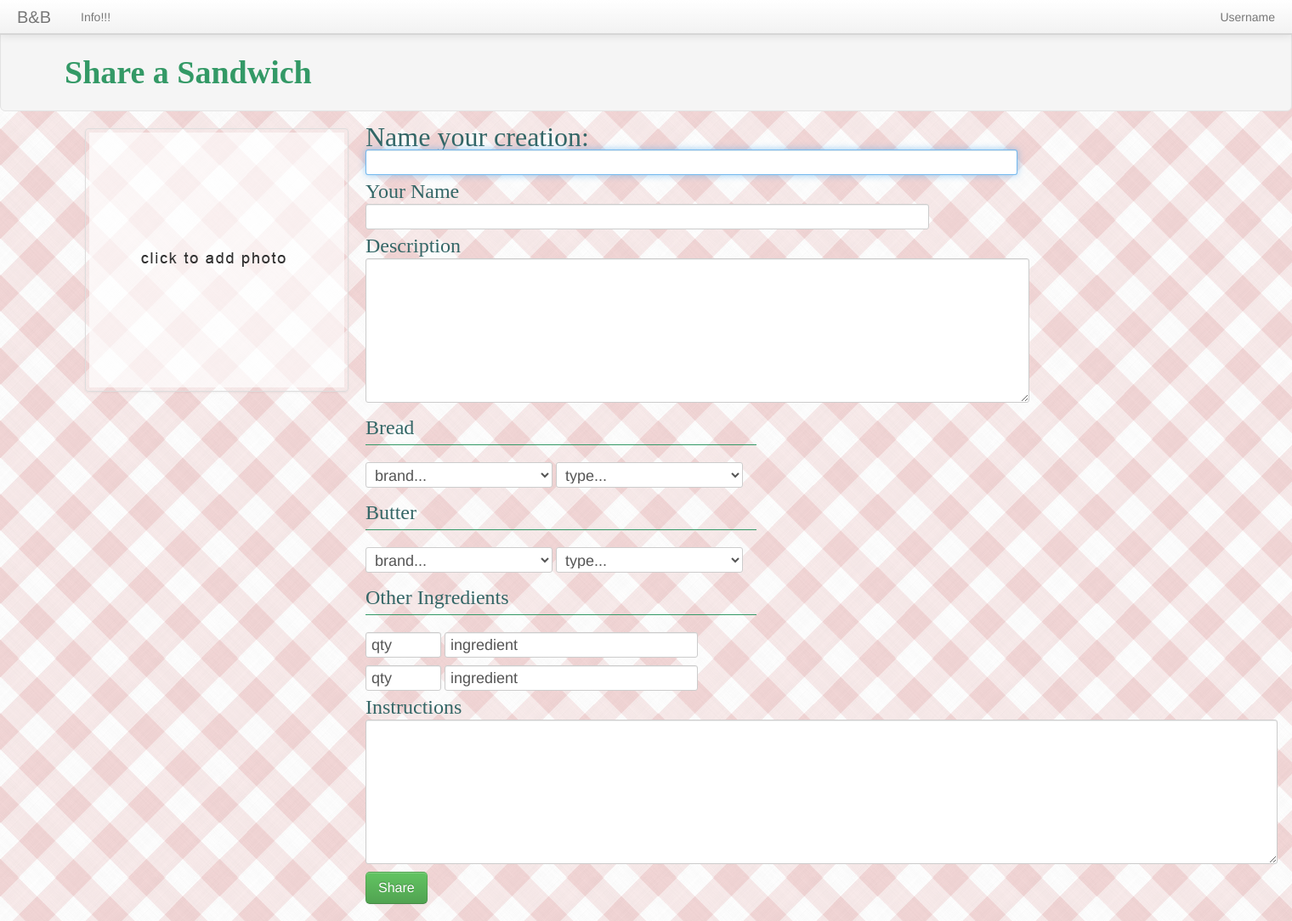
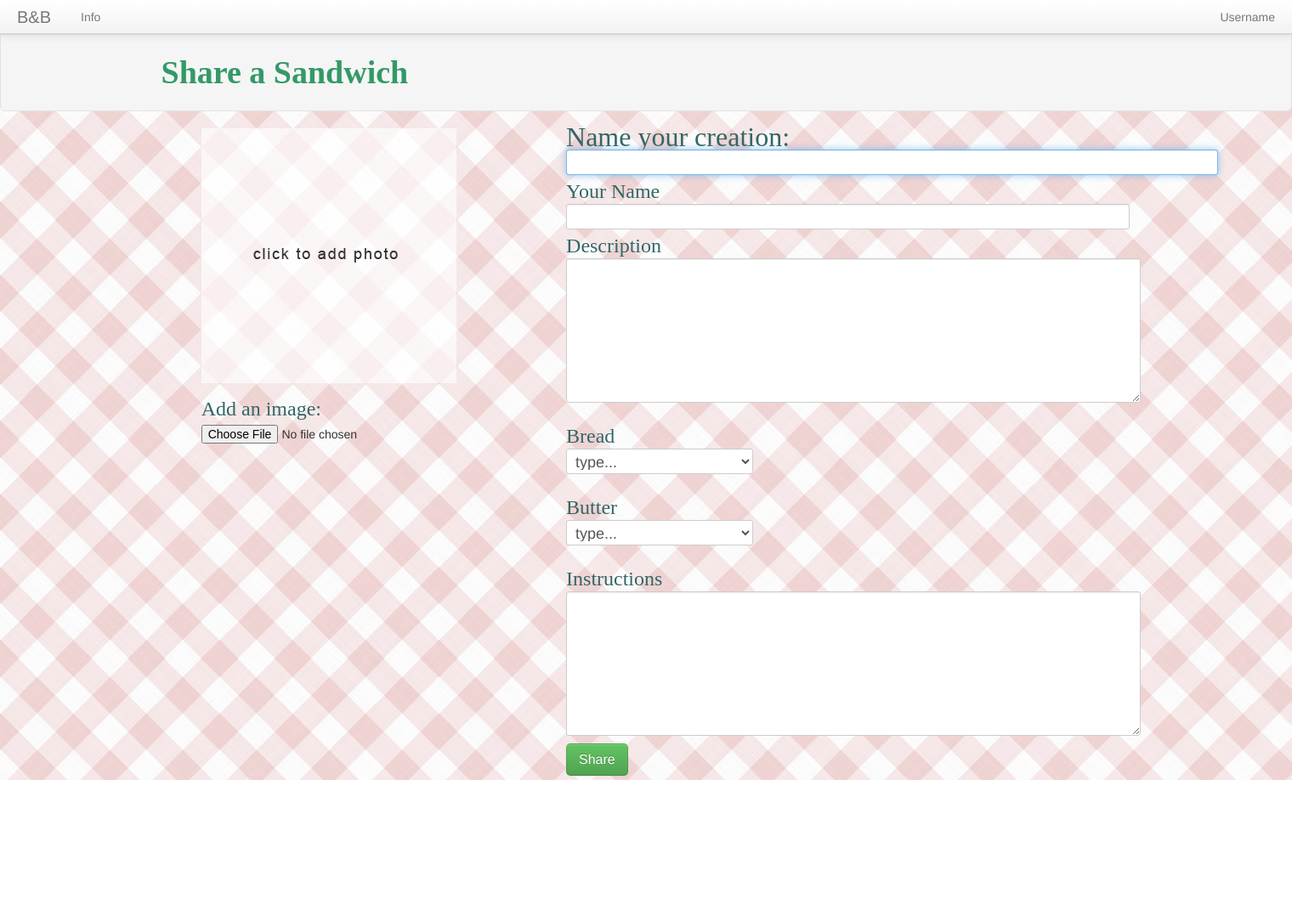
Before and after one commit to imclab/breadsandbutters, a Flask app: template templates/share.html in a window 1520 px wide. Shown: the whole page at 85% size. After the commit the page ends 918 px from the top, so only its background shows below. Run offline with Flask 2, Linux system fonts and the light colour scheme; the template is opened without the code that fills it: most values are stand-ins (such as "Sample title", 1, 10 or a date in 2020); some web fonts are replaced.

Commit message:
share submission working with amazon s3

```diff
--- a/app.py
+++ b/app.py
@@ -7,16 +7,24 @@
 from flask import Flask, request, render_template, redirect, abort
 from mongoengine import *
 from flask.ext.mongoengine import mongoengine
+from werkzeug import secure_filename
 
-mongoengine.connect('mydata', host=os.environ.get('MONGOLAB_URI'))
 
-# ------------------------------------------------------------- DATA
+import boto # Amazon AWS library
+import StringIO # Python Image Library
 
-# data_setup.get_data()
+
+
 
 # -------------------------------------------------------------- "/"
 
 app = Flask(__name__)
+app.secret_key = os.environ.get('SECRET_KEY') # put SECRET_KEY variable inside .env file with a random string of alphanumeric characters
+app.config['CSRF_ENABLED'] = False
+app.config['MAX_CONTENT_LENGTH'] = 16 * 1024 * 1024 # 16 megabyte file upload
+
+mongoengine.connect('mydata', host=os.environ.get('MONGOLAB_URI'))
+ALLOWED_EXTENSIONS = set(['png', 'jpg', 'jpeg', 'gif'])
 
 @app.route("/")
 def mainpage():
@@ -32,7 +40,78 @@
 
 
 # ----------------------------------------------------------------- /SHARE
+@app.route("/share", methods=['GET', 'POST'])
+def share():
 
+    sandwich_form = models.SandwichForm(request.form)
+
+    if request.method == "POST" and sandwich_form.validate():
+
+        uploaded_file = request.files['fileupload']
+        # app.logger.info(file)
+        # app.logger.info(file.mimetype)
+        # app.logger.info(dir(file))
+
+        # Uploading is fun
+        # 1 - Generate a file name with the datetime prefixing filename
+        # 2 - Connect to s3
+        # 3 - Get the s3 bucket, put the file
+        # 4 - After saving to s3, save data to database
+
+        if uploaded_file and allowed_file(uploaded_file.filename):
+            # create filename, prefixed with datetime
+            now = datetime.datetime.now()
+            filename = now.strftime('%Y%m%d%H%M%s') + "-" + secure_filename(uploaded_file.filename)
+            # thumb_filename = now.strftime('%Y%m%d%H%M%s') + "-" + secure_filename(uploaded_file.filename)
+
+            # connect to s3
+            s3conn = boto.connect_s3(os.environ.get('AWS_ACCESS_KEY_ID'),os.environ.get('AWS_SECRET_ACCESS_KEY'))
+
+            # open s3 bucket, create new Key/file
+            # set the mimetype, content and access control
+            b = s3conn.get_bucket(os.environ.get('AWS_BUCKET')) # bucket name defined in .env
+            k = b.new_key(b)
+            k.key = filename
+            k.set_metadata("Content-Type", uploaded_file.mimetype)
+            k.set_contents_from_string(uploaded_file.stream.read())
+            k.make_public()
+
+            # save information to MONGO database
+            # did something actually save to S3
+            templateData = {}
+            if k and k.size > 0:
+
+                sandwich = models.Sandwich()
+                sandwich.title = request.form.get('title', 'untitled sandwich' )
+                sandwich.author = request.form.get('author', 'mystery maker')
+                sandwich.descrip = request.form.get('descrip', 'it is what it is')
+                sandwich.bread_type = request.form.get('bread_type')
+                sandwich.butter_type = request.form.get('butter_type')
+                sandwich.instructions = request.form.get('instructions')
+                sandwich.files.append(filename)
+                sandwich.save()
+
+                templateData = {
+                    'sandwich' : sandwich
+                }
+
+            return render_template( 'success.html', **templateData )
+
+    else:
+
+        allBreads = models.Product.objects(shelf="bread")
+        allButters = models.Product.objects(shelf="butter")
+
+        templateData = {
+            'breads' : allBreads,
+            'butters' : allButters,
+            'form' : sandwich_form
+        }
+
+    return render_template( 'share.html', **templateData )
+
+
+# ------------------------------------------------------------------------- DATA
 @app.route("/automateproducts")
 def test():
 
@@ -49,66 +128,17 @@
         tmpButter = models.Product(shelf="butter",name=b)
         tmpButter.save()
 
-
     return "ok"
 
-@app.route("/share")
-def share():
-    all_data = {
-        'Addons' : data_setup.all_addons_categories,
-        'Breads' : data_setup.all_bread_brands,
-        'Butters' : data_setup.all_nuts,
-        'dbBreads' : models.Product.objects(shelf='bread').order_by('name'),
-        'dbButters' : models.Product.objects(shelf='butter').order_by('name'),
-        'title' : "share"
-    }
 
-    app.logger.debug(all_data.get('dbBreads'))
+# ------------------------------------------------------------------------ ERRORS
+@app.errorhandler(404)
+def page_not_found(error):
+    return render_template('404.html'), 404
 
-
-    return render_template('share.html', **all_data)
-
-
-# ------------------------------------------------------------------- /SAVE
-@app.route("/save", methods=['GET','POST'])
-def save():
-    sandwich_form = models.SandwichForm(request.form)
-
-    if request.method == "POST" :
-        new = models.Sandwich()
-        new.title = request.form.get('title', 'that \'which')
-        new.author = request.form.get('author', 'anonymous')
-        new.descip = request.form.get('descrip', 'it is what it is')
-        new.bread_brand = request.form.get('bread_brand', 'none')
-        new.bread_type = request.form.get('bread_type', 'none')
-        new.butter_brand = request.form.get('butter_brand', 'none')
-        new.butter_type = request.form.get('butter_type', 'none')
-        new.qty1 = request.form.get('qty1', None)
-        new.ingred1 = request.form.get('ingred1', None)
-        new.qty2 = request.form.get('qty2', None)
-        new.ingred2 = request.form.get('ingred2', None)
-        new.instructions = request.form.get('instructions', 'figure it out yourself')
-        new.save()
-
-    return render_template("/success/%s"  % new.title)
-
-# ------------------------------------------------------------------ /SUCCESS
-
-@app.route("/success/<title_string>", methods=['GET', 'POST'])
-def success():
-    try:
-        title = title_string
-    except:
-        abort(404)
-
-    # prepare template data
-    templateData = {
-        'title' : title_slug
-    }
-
-    return render_template('success.html', **templateData)
-
-
+def allowed_file(filename):
+    return '.' in filename and \
+           filename.lower().rsplit('.', 1)[1] in ALLOWED_EXTENSIONS
 
 
 # ------------------------------------------------------------------ SERVER STARTUP
--- a/requirements.txt
+++ b/requirements.txt
@@ -3,3 +3,4 @@
 unidecode
 Flask-mongoengine
 Flask-WTF==0.6
+boto
--- a/templates/layout.html
+++ b/templates/layout.html
@@ -27,7 +27,7 @@
     					</p>
     					<ul class="nav">
     						<li>
-    							<a href="#about">Info!!!</a>
+    							<a href="#about">Info</a>
     						</li>
     					</ul>
     				</div> <!--nav-collapse-->
--- a/templates/share.html
+++ b/templates/share.html
@@ -6,79 +6,66 @@
 {% block body %}
 	<!--TITLE-->
 	<div class="well well-large" id="share-well">
-		<h2>Share a Sandwich</h2>
-    </div>
-
-	<!--PHOTO FRAME-->
-	<div class="span1"></div>
-	<div class="span4 thumbnail">
-		<img src="/static/img/photo_placeholder.png"/>
+		<h2 style="margin-left:8%">Share a Sandwich</h2>
     </div>
 
 	<!--MAIN INFO-->
-	<div class="span6">
-		<form method="POST" action="/save">
+	<div class="row-fluid">
+	<div class="span10 offset1">
+		<form method="POST" action="/share" enctype="multipart/form-data">
+
+			<div class="span4 offset1">
+				<img src="/static/img/photo_placeholder.png"/>
+				</br>
+				</br>
+				<label for="uploadfield" id="upload_label">Add an image:</label>
+				<input type="file" id="fileupload" name="fileupload">
+			</div>
+
+			<div class="span5">
 				<label for="title" id="title_label">Name your creation:</label>
 				<input type="text" id="title" name="title" autofocus="autofocus" size="70">
 
 				<label for="author">Your Name</label>
-			<input type="text" id="author" name="name" size="60">
-
-<!-- 			<label for="nickname">Nickname</label>
-			<input type="text" id="nickname" name="nickname" size="60">
-			</br> -->
+				<input type="text" id="author" name="author" size="60">
 
 				<label for="descrip">Description</label>
-			<textarea cols="72" rows="8" id="descrip" name="descrip"></textarea>
+				<textarea cols="62" rows="8" id="descrip" name="descrip"></textarea>
+				</br>
+				</br>
 
 				<!--BREAD-->
-			<fieldset><legend>Bread</legend>
-
-				<select name="bread_brand" value="Brand">
-					<option>brand...</option>
-					{% for key, value in Breads.iteritems() %}
-						<option>{{ key }}</option>
+				<label for="bread_type">Bread</label>
+					<select name="bread_type" id="bread_type">
+						<option>type...</option>
+						{% for b in breads %}
+							<option>{{ b.name }}</option>
 						{% endfor %}
 					</select>
-				<select name="bread_type">
-					<option>type...</option>
-				</select>
-			</fieldset>
+					</br>
+					</br>
 
 				<!--BUTTER-->
-			<fieldset><legend>Butter</legend>
-
-				<select name="butter_brand">
-					<option>brand...</option>
-					<option>Barney</option>
-					<option>Woodstock Farms</option>
-					<option>Jif</option>
-					<option>Skippy</option>
+				<label for="butter_type">Butter</label>
+					<select name="butter_type" id="butter_type">
+						<option>type...</option>
+							{% for b in butters %}
+								<option>{{ b.name }}</option>
+							{% endfor %}
 					</select>
-
-				<select name="butter_type">
-					<option>type...</option>
-				</select>
-			</fieldset>
-
-			<!--OTHER INGREDIENTS-->
-			<fieldset><legend>Other Ingredients</legend>
-				<input type="text" id="qty1" name="qty1" value="qty" size="5"><span>
-				<input type="text" id="ingred1" name="ingred1" value="ingredient" size="25"></span></br>
-				<input type="text" id="qty2" name="qty2" value="qty" size="5"><span>
-				<input type="text" id="ingred2" name="ingred2" value="ingredient" size="25"></span>
-				<!-- <i class="icon-plus-sign"></i> -->
-			</span>
-			</fieldset>
+					</br>
+					</br>
 
 				<!--INSTRUCTIONS-->
 				<label for="description">Instructions</label>
-			<textarea cols="100" rows="8" id="instructions" name="instructions"></textarea>
+				<textarea cols="62" rows="8" id="instructions" name="instructions"></textarea>
 
 				<!--SUBMIT BUTTON-->
 				<label>
-				<button type="submit" class="btn btn-large btn-success" value="Submit">Share</button>
+					<button type="submit" class="btn btn-large btn-success" value="upload">Share</button>
 				</label>
+			</div>
 		</form>
 	</div>
+	</div>
 {% endblock %}
```
Also changed, not shown: models.py (+23 -29 lines), templates/success.html (+8 -4 lines), 2 other files. Lines whose indentation alone changed are shown as unchanged.
